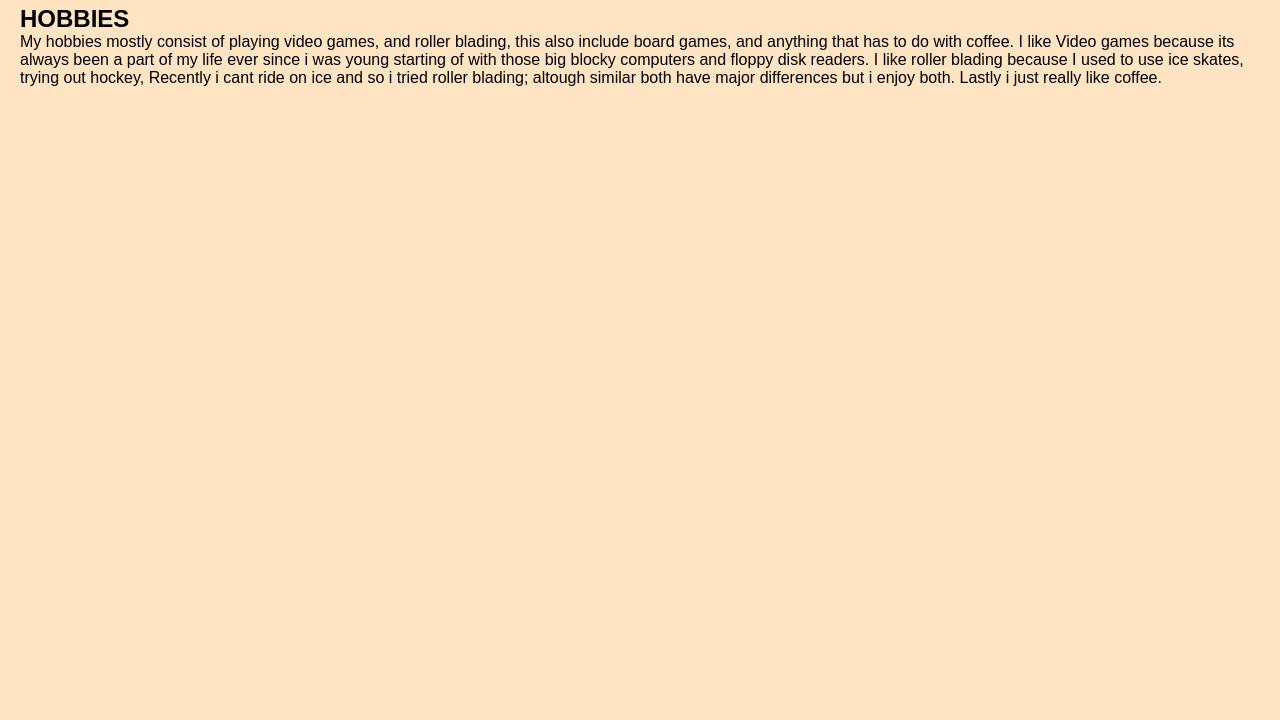
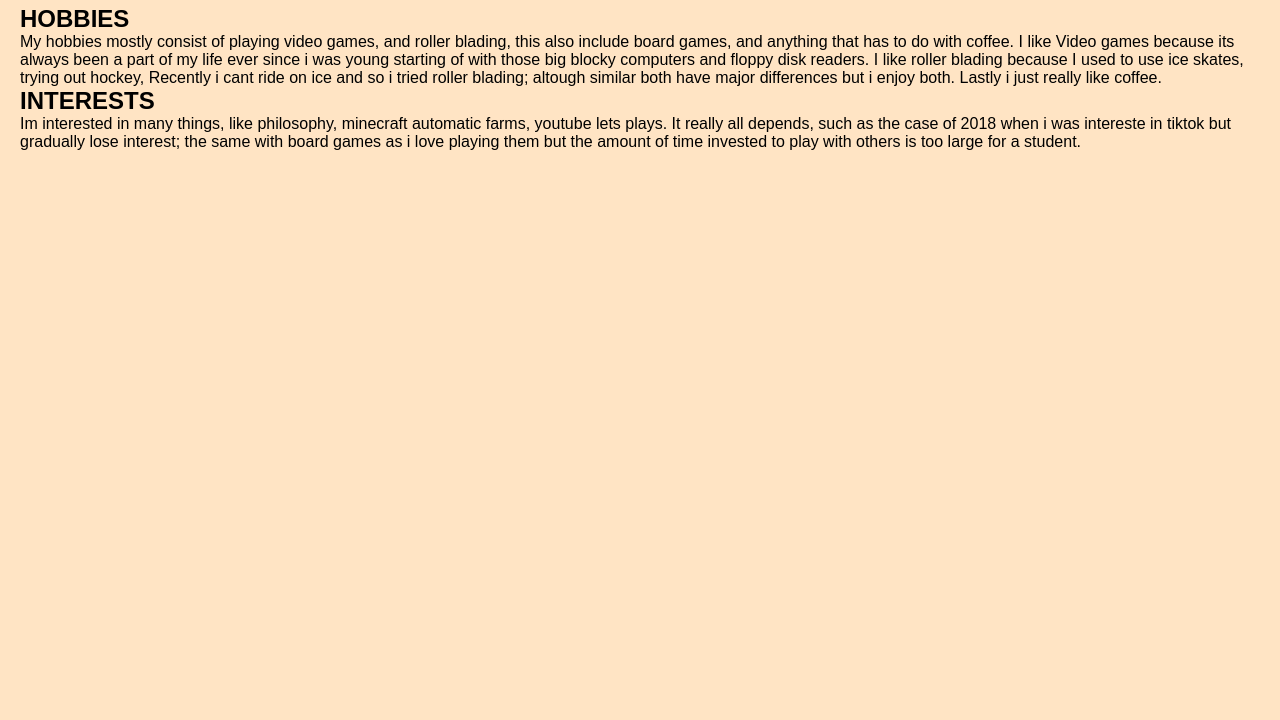
Before and after one commit to Leonard-B-bot/Leonard-B-bot.github.io, a plain HTML site: page hobbies.html in a window 1280 px wide. Shown: the part 80-800 px from the top of the page. Drawn offline with Linux system fonts and the light colour scheme.

Commit message:
updated hobbies.html: +added a section for 'interests';+added a paragraph for said section 'interest'

```diff
--- a/hobbies.html
+++ b/hobbies.html
@@ -13,6 +13,8 @@
         <h2>HOBBIES</h2>
         <p> My hobbies mostly consist of playing video games, and roller blading, this also include board games, and anything that has to do with coffee. I like Video games because its always been a part of my life ever since i was young starting of with those big blocky computers and floppy disk readers. I like roller blading because I used to use ice skates, trying out hockey, Recently i cant ride on ice and so i tried roller blading; altough similar both have major differences but i enjoy both. Lastly i just really like coffee.</p>
 
-    <section></section>
+    <section>
+        <h2>INTERESTS</h2>
+        <p> Im interested in many things, like philosophy, minecraft automatic farms, youtube lets plays. It really all depends, such as the case of 2018 when i was intereste in tiktok but gradually lose interest; the same with board games as i love playing them but the amount of time invested to play with others is too large for a student.</p>
     </section>
     </body>
```
